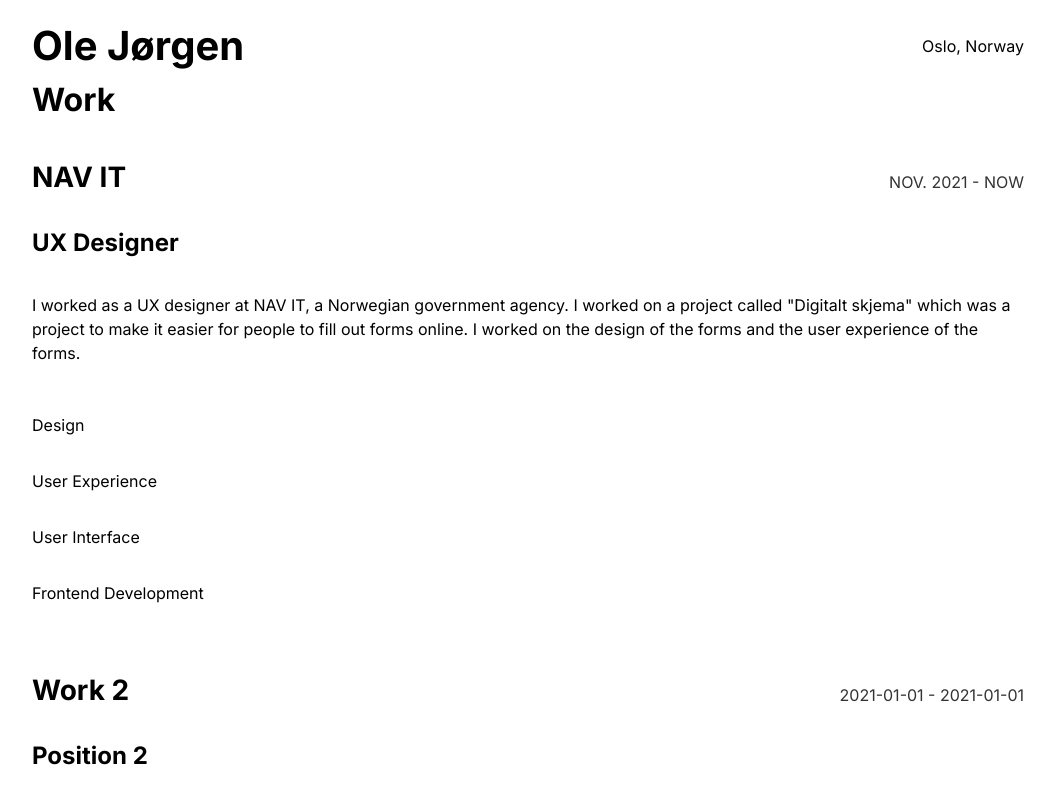
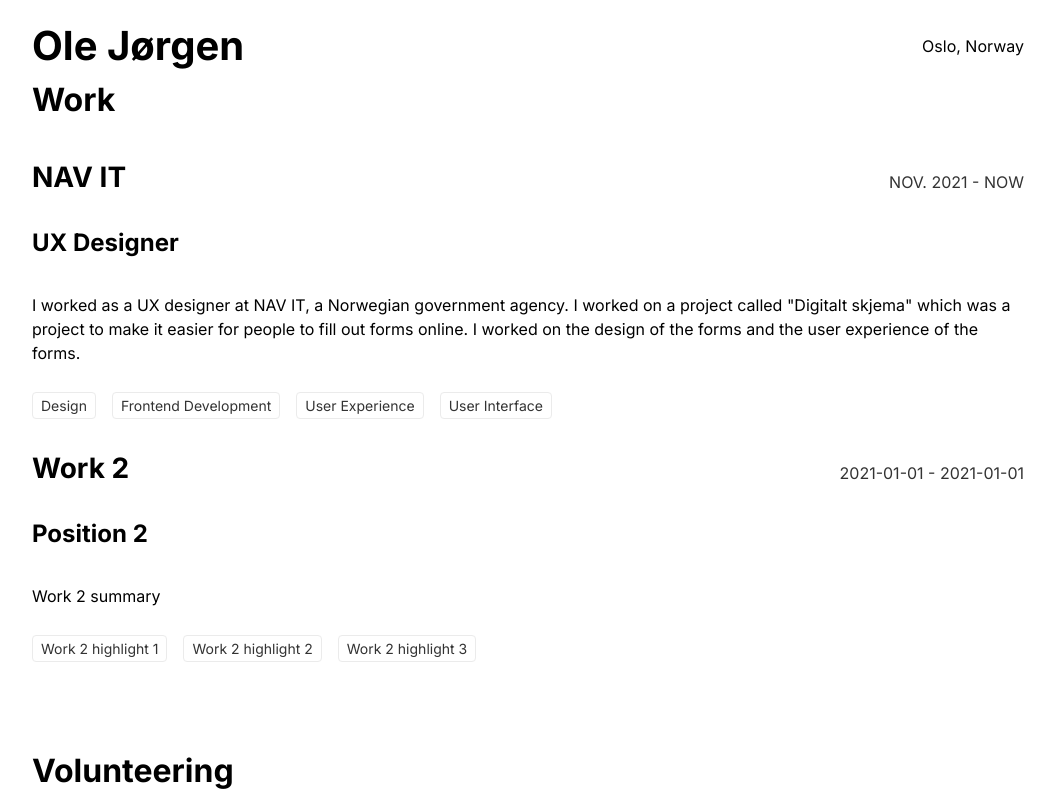
Before and after one commit to olejorgenbakken/olejorgen.no, a Next.js app: page / in a window 1280 px wide. Shown: the top 800 px of the page, without its empty margins (112-1167 px from the left). Built offline with nearby package versions, Linux system fonts and the light colour scheme.

Commit message:
Still broken I bet

```diff
--- a/components/List/List.tsx
+++ b/components/List/List.tsx
@@ -6,19 +6,19 @@ import styles from '../../styles/components/list.module.css';
 interface ListProps {
  children: React.ReactNode;
  /**
-  * List type
+  * List style
   * @default 'none'
-  * @type 'bullet' | 'number' | 'none'
+  * @style 'bullet' | 'number' | 'none'
   */
- type?: "bullet" | "number" | "none";
+ style?: "bullet" | "number" | "none";
 }
 
-function List({ children, type = "none" }: ListProps) {
+function List({ children, style = "none" }: ListProps) {
  return (
   <ul
    style={{
-    listStyleType: type === "bullet" ? "disc" : type === "number" ? "decimal" : "none",
-    paddingLeft: type === "bullet" ? "var(--spacing-4)" : type === "number" ? "var(--spacing-4)" : "var(--spacing-0)",
+    listStyleType: style === "bullet" ? "disc" : style === "number" ? "decimal" : "none",
+    paddingLeft: style === "bullet" ? "var(--spacing-4)" : style === "number" ? "var(--spacing-4)" : "var(--spacing-0)",
    }}
    className={styles.list}
   >
--- a/components/Stack/Stack.tsx
+++ b/components/Stack/Stack.tsx
@@ -10,7 +10,7 @@ interface StackProps {
   * @default 'div'
   * @type 'div' | 'section' | 'article' | 'main' | 'aside' | 'header' | 'footer' | 'nav'
   */
- as?: 'div' | 'section' | 'article' | 'main' | 'aside' | 'header' | 'footer' | 'nav',
+ as?: 'div' | 'section' | 'article' | 'main' | 'aside' | 'header' | 'footer' | 'nav' | 'ul' | 'ol',
  /**
   * The direction of the stack.
   * @default 'row'
--- a/components/cv/entry/entry.tsx
+++ b/components/cv/entry/entry.tsx
@@ -2,6 +2,7 @@
 import Text from '../../Text/Text';
 import Stack from '../../Stack/Stack';
 import List from '../../List/List';
+import Tag from '../../Tag/Tag';
 
 interface WorkProps {
  place: string,
@@ -22,9 +23,9 @@ function Entry({ place, role, startDate, endDate, url, summary, highlights }: Wo
    </Stack>
    <Text as='h4'>{role}</Text>
    {summary && <Text>{summary}</Text>}
-   {highlights && <List>
-    {highlights.map((highlight, index) => <Text key={index}>{highlight}</Text>)}
-   </List>}
+   {highlights && <Stack as='ol' wrap='wrap'>
+    {highlights.slice().sort().map((highlight, index) => <li><Tag key={index}>{highlight}</Tag></li>)}
+   </Stack>}
   </Stack >
  );
 }
--- a/components/header/header.tsx
+++ b/components/header/header.tsx
@@ -2,7 +2,7 @@ import Text from '../Text/Text';
 import styles from '../../styles/components/header.module.css';
 import Stack from '../Stack/Stack';
 
-function Header() {
+export const Header = () => {
  return (
   <Stack as='header' distribution='space-between' alignment='center' spacing={8}>
    <Text as="h1">Ole Jørgen</Text>
--- a/styles/components/list.module.css
+++ b/styles/components/list.module.css
@@ -1,5 +1,6 @@
 .list {
  width: 100%;
+ color: var(--color-text);
 }
 
 .list>* {
--- a/styles/components/stack.module.css
+++ b/styles/components/stack.module.css
@@ -2,3 +2,9 @@
  display: flex;
  width: 100%;
 }
+
+ul.stack,
+ol.stack {
+ padding: var(--spacing-0);
+ list-style-type: none;
+}
```
